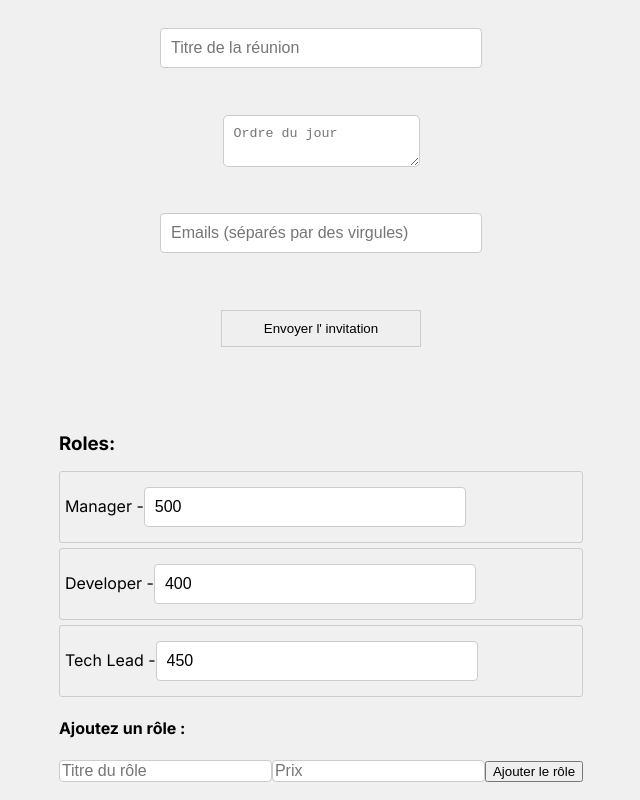
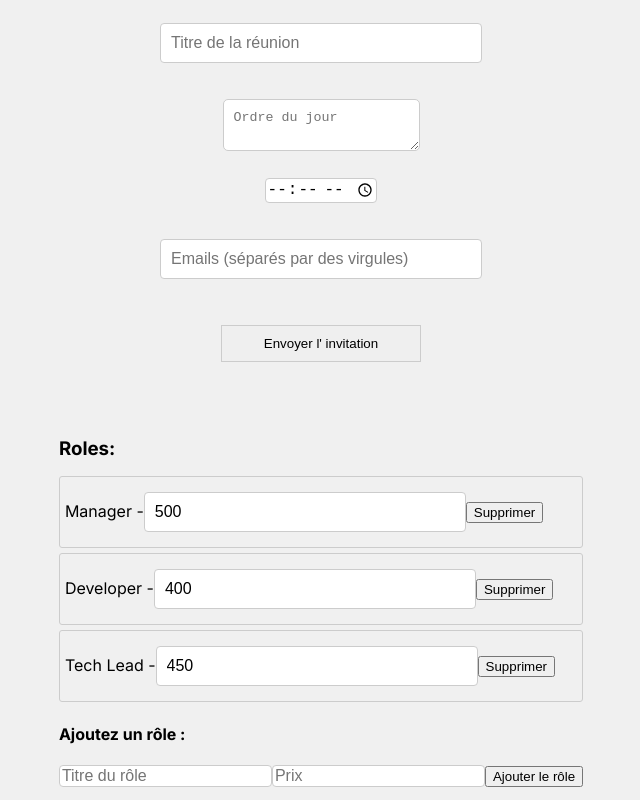
Before and after one commit to samohtsp/EstiMeet, a Next.js app in the folder estimeet/: page /Estimeet/ in a window 1280 px wide. Shown: the whole page, without its empty margins (319-959 px from the left). Built offline with nearby package versions, Linux system fonts and the light colour scheme.

Commit message:
commit de fdp

```diff
--- a/estimeet/src/app/layout.tsx
+++ b/estimeet/src/app/layout.tsx
@@ -6,7 +6,7 @@ const inter = Inter({ subsets: ["latin"] });
 
 export const metadata: Metadata = {
   title: "Estimeet",
-  description: "to do",
+  description: "Get the real value of your meetins, and ditch the useless ones",
 };
 
 export default function RootLayout({
--- a/estimeet/src/app/page.tsx
+++ b/estimeet/src/app/page.tsx
@@ -1,37 +1,37 @@
 // src/components/HomePage.tsx
 "use client";
 
-import React, { useState } from 'react';
+import React, { useState } from "react";
 // import '../styles/globals.css';
-import RoleList from '../components/RoleList.component/RoleList';
-import { Role } from '../models/role';
+import RoleList from "../components/RoleList.component/RoleList";
+import { Role } from "../models/role";
 
 const fetchRoles = async (): Promise<Role[]> => {
   // Simuler la récupération de rôles depuis le backend ou le store
   // Remplacez cette partie par la logique réelle de récupération des données
   return [
-    { title: 'Manager', price: 500 },
-    { title: 'Developer', price: 400 },
-    { title: 'Tech Lead', price: 450 },
+    { title: "Manager", price: 500 },
+    { title: "Developer", price: 400 },
+    { title: "Tech Lead", price: 450 },
   ];
 };
 
 const HomePage = () => {
-  const [meetingNotes, setMeetingNotes] = useState('');
-  const [meetingTitle, setMeetingTitle] = useState('');
-  const [emailList, setEmailList] = useState('');
+  const [meetingNotes, setMeetingNotes] = useState("");
+  const [meetingTitle, setMeetingTitle] = useState("");
+  const [emailList, setEmailList] = useState("");
 
   const handleSendEmail = () => {
-    const emails = emailList.split(',').map(email => email.trim());
+    const emails = emailList.split(",").map((email) => email.trim());
     console.log("Envoyer l'invitation à :", emails);
-    console.log('ordre du jours :', meetingNotes);
+    console.log("ordre du jours :", meetingNotes);
     alert("L'invitation envoyé aux emails spécifiés.");
   };
 
   return (
     <div className="page-container">
       <input
-        type='text'
+        type="text"
         placeholder="Titre de la réunion"
         value={meetingTitle}
         onChange={(e) => setMeetingTitle(e.target.value)}
@@ -43,6 +43,7 @@ const HomePage = () => {
         value={meetingNotes}
         onChange={(e) => setMeetingNotes(e.target.value)}
       />
+      <input type="time" required className="duration-input" />
       <input
         type="text"
         placeholder="Emails (séparés par des virgules)"
--- /dev/null
+++ b/estimeet/src/components/RoleElement.component/RoleElement.css
@@ -0,0 +1,2 @@
+.RoleElement {
+}
--- /dev/null
+++ b/estimeet/src/components/RoleElement.component/RoleElement.tsx
@@ -0,0 +1,42 @@
+import React, { useState, useEffect } from "react";
+import { Role } from "../../models/role";
+import "./RoleElement.css";
+
+type RoleElementProps = {
+  role: Role;
+  onChangePriceRole: (newRole: Role) => void; // Fonction de rappel pour changer le prix un rôle
+  onDeleteRole: () => void;
+};
+
+const RoleElement: React.FC<RoleElementProps> = ({
+  role,
+  onChangePriceRole,
+  onDeleteRole,
+}) => {
+  const [newRolePrice, setNewRolePrice] = useState(role.price.toString());
+
+  const handleRolePriceChange = () => {
+    if (newRolePrice) {
+      const newRole: Role = {
+        title: role.title,
+        price: parseInt(newRolePrice),
+      };
+      onChangePriceRole(newRole);
+    }
+  };
+
+  return (
+    <div className="role-element">
+      {role.title} -
+      <input
+        type="number"
+        value={newRolePrice}
+        onChange={handleRolePriceChange}
+        className="price-input"
+      />
+      <button onClick={onDeleteRole}>Supprimer</button>
+    </div>
+  );
+};
+
+export default RoleElement;
--- a/estimeet/src/components/RoleInput.component/RoleInput.tsx
+++ b/estimeet/src/components/RoleInput.component/RoleInput.tsx
@@ -1,22 +1,27 @@
 // src/components/RoleInput.component/RoleInput.tsx
-import React, { useState } from 'react';
-import { Role } from '../../models/role';
+"use client";
+
+import React, { useState } from "react";
+import { Role } from "../../models/role";
+import "./RoleInput.css";
 
 type RoleInputProps = {
-  fetchRoles: () => Promise<Role[]>;
-  onAddRole: (newRole: Role) => void; // Fonction de rappel pour ajouter un rôle
+  onAddRole: (newRole: Role) => void;
 };
 
-const RoleInput: React.FC<RoleInputProps> = ({ fetchRoles, onAddRole }) => {
-  const [newRoleTitle, setNewRoleTitle] = useState('');
-  const [newRolePrice, setNewRolePrice] = useState('');
+const RoleInput: React.FC<RoleInputProps> = ({ onAddRole }) => {
+  const [newRoleTitle, setNewRoleTitle] = useState("");
+  const [newRolePrice, setNewRolePrice] = useState("");
 
   const handleAddRole = () => {
     if (newRoleTitle && newRolePrice) {
-      const newRole: Role = { title: newRoleTitle, price: parseInt(newRolePrice) };
+      const newRole: Role = {
+        title: newRoleTitle,
+        price: parseInt(newRolePrice),
+      };
       onAddRole(newRole);
-      setNewRoleTitle('');
-      setNewRolePrice('');
+      setNewRoleTitle("");
+      setNewRolePrice("");
     }
   };
 
--- a/estimeet/src/components/RoleList.component/RoleList.tsx
+++ b/estimeet/src/components/RoleList.component/RoleList.tsx
@@ -1,10 +1,9 @@
 // src/components/RoleList.tsx
-"use client";
-
-import React, { useEffect, useState } from 'react';
-import { Role } from '../../models/role';
-import './RoleList.css'; // Importez le fichier CSS associé
-import RoleInput from '../RoleInput.component/RoleInput';
+import React, { useEffect, useState } from "react";
+import { Role } from "../../models/role";
+import "./RoleList.css"; // Importez le fichier CSS associé
+import RoleInput from "../RoleInput.component/RoleInput";
+import RoleElement from "../RoleElement.component/RoleElement";
 
 type RoleListProps = {
   fetchRoles: () => Promise<Role[]>; // Fonction pour récupérer les rôles depuis le backend ou le store
@@ -26,9 +25,14 @@ const RoleList: React.FC<RoleListProps> = ({ fetchRoles }) => {
     setRoles([...roles, newRole]);
   };
 
-  const handleRolePriceChange = (index: number, newPrice: number) => {
+  const handleRolePriceChange = (index: number, newRole: Role) => {
     const updatedRoles = [...roles];
-    updatedRoles[index].price = newPrice;
+    updatedRoles[index] = newRole;
+    setRoles(updatedRoles);
+  };
+
+  const handleDeleteRole = (index: number) => {
+    const updatedRoles = roles.filter((_, i) => i !== index);
     setRoles(updatedRoles);
   };
 
@@ -36,31 +40,29 @@ const RoleList: React.FC<RoleListProps> = ({ fetchRoles }) => {
     <div className="roles-list">
       <h3>Roles:</h3>
       {roles.length > 0 ? (
-        <>
         <ul>
           {roles.map((role, index) => (
             <li key={index}>
-                {role.title} -
-                <input
-                  type="number"
-                  value={role.price}
-                  onChange={(e) => handleRolePriceChange(index, parseInt(e.target.value))}
-                  className="price-input"
+              <RoleElement
+                role={role}
+                onChangePriceRole={(newRole) =>
+                  handleRolePriceChange(index, newRole)
+                }
+                onDeleteRole={() => handleDeleteRole(index)}
               />
             </li>
           ))}
         </ul>
-          <div>
-            <h4>Ajoutez un rôle :</h4>
-            <RoleInput fetchRoles={fetchRoles} onAddRole={handleAddRole} />
-          </div>
-        </>
       ) : (
         <div>
           <h4>Aucun rôle défini. Ajoutez un nouveau rôle :</h4>
-          <RoleInput fetchRoles={fetchRoles} onAddRole={handleAddRole} />
+          <RoleInput onAddRole={handleAddRole} />
         </div>
       )}
+      <div>
+        <h4>Ajoutez un rôle :</h4>
+        <RoleInput onAddRole={handleAddRole} />
+      </div>
     </div>
   );
 };
```
Also changed, not shown: 1 other file (tests, documents, lock files or other folders). Lines whose indentation alone changed are shown as unchanged.
